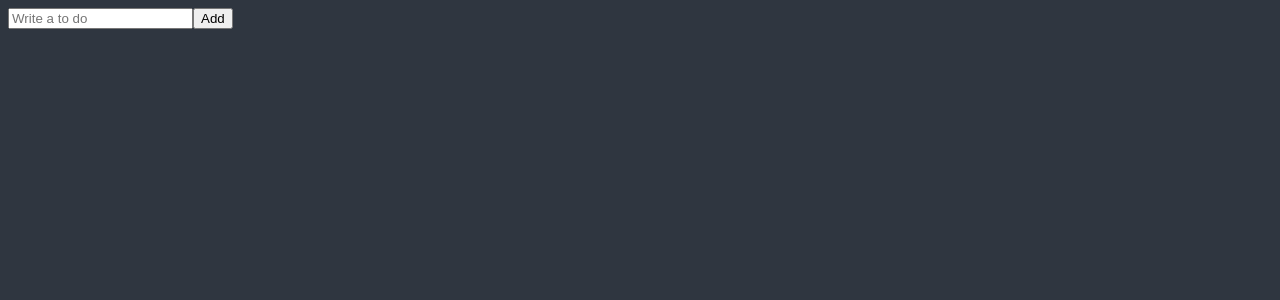
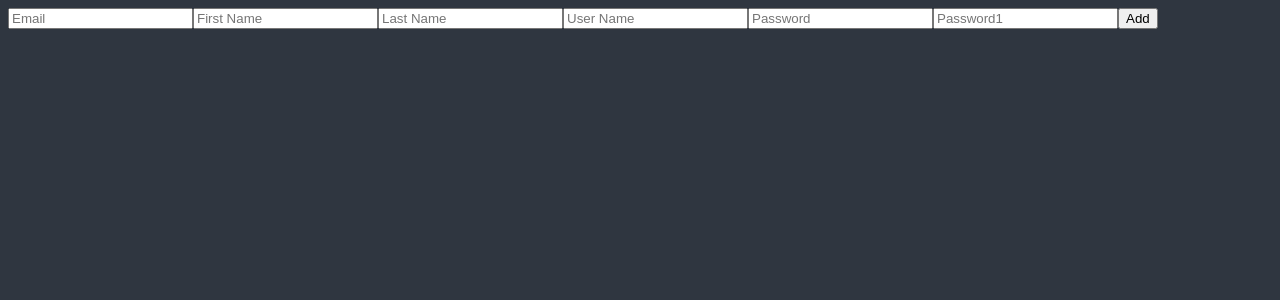
Before and after one commit to youngjeJO/recoil-todo, a React (Create React App) app: page / in a window 1280 px wide. Shown: the top 300 px of the page. Built offline with nearby package versions, Linux system fonts and the light colour scheme.

Commit message:
feature react-hook-form

```diff
--- a/package.json
+++ b/package.json
@@ -15,6 +15,7 @@
     "react-apexcharts": "^1.4.0",
     "react-dom": "^18.1.0",
     "react-helmet": "^6.1.0",
+    "react-hook-form": "^7.31.3",
     "react-query": "^3.39.0",
     "react-router-dom": "^6.3.0",
     "react-scripts": "5.0.1",
--- a/src/ToDoList.tsx
+++ b/src/ToDoList.tsx
@@ -1,25 +1,99 @@
 import React, { useState } from 'react';
+import { useForm } from 'react-hook-form';
+
+interface IForm {
+  Email: 'string';
+  First_Name: 'string';
+  Last_Name: 'string';
+  User_Name: 'string';
+  Password: 'string';
+  Password1: 'string';
+}
 
 function ToDoList() {
-  const [toDo, setToDo] = useState('');
-  const onChange = (event: React.FormEvent<HTMLInputElement>) => {
-    const {
-      currentTarget: { value },
-    } = event;
-    setToDo(value);
+  const {
+    register,
+    handleSubmit,
+    formState: { errors },
+    setError,
+  } = useForm<IForm>();
+  const onValid = (data: IForm) => {
+    if (data.Password !== data.Password1) {
+      setError('Password1', { message: 'password are not the same' }, { shouldFocus: true });
+    }
   };
-  const onSubmit = (event: React.FormEvent<HTMLFormElement>) => {
-    event.preventDefault();
-    console.log(toDo);
-  };
+
   return (
     <div>
-      <form onSubmit={onSubmit}>
-        <input onChange={onChange} value={toDo} placeholder='Write a to do' />
+      <form onSubmit={handleSubmit(onValid)}>
+        <input
+          {...register('Email', {
+            required: ' Email is required',
+            pattern: {
+              value: /^[A-Za-z0-9._%+-]+@naver.com$/,
+              message: 'only naver.com emails allowed',
+            },
+          })}
+          placeholder='Email'
+        />
+        <span>{errors?.Email?.message}</span>
+        <input
+          {...register('First_Name', {
+            required: true,
+            validate: {
+              noJo: (value) => (value.includes('jo') ? 'no Jo allowed' : true),
+              noJe: (value) => (value.includes('je') ? 'no Je allowed' : true),
+            },
+          })}
+          placeholder='First Name'
+        />
+        <span>{errors?.First_Name?.message}</span>
+        <input {...register('Last_Name', { required: true })} placeholder='Last Name' />
+        <span>{errors?.Last_Name?.message}</span>
+        <input
+          {...register('User_Name', { required: true, minLength: 10 })}
+          placeholder='User Name'
+        />
+        <span>{errors?.User_Name?.message}</span>
+        <input
+          {...register('Password', {
+            required: true,
+            minLength: { value: 5, message: 'your password is too short.' },
+          })}
+          placeholder='Password'
+        />
+        <span>{errors?.Password?.message}</span>
+        <input
+          {...register('Password1', { required: 'password is required', minLength: 5 })}
+          placeholder='Password1'
+        />
+        <span>{errors?.Password1?.message}</span>
         <button>Add</button>
       </form>
     </div>
   );
 }
 
+// function ToDoList() {
+//   const [toDo, setToDo] = useState('');
+//   const onChange = (event: React.FormEvent<HTMLInputElement>) => {
+//     const {
+//       currentTarget: { value },
+//     } = event;
+//     setToDo(value);
+//   };
+//   const onSubmit = (event: React.FormEvent<HTMLFormElement>) => {
+//     event.preventDefault();
+//     console.log(toDo);
+//   };
+//   return (
+//     <div>
+//       <form onSubmit={onSubmit}>
+//         <input onChange={onChange} value={toDo} placeholder='Write a to do' />
+//         <button>Add</button>
+//       </form>
+//     </div>
+//   );
+// }
+
 export default ToDoList;
```
Also changed, not shown: 1 other file (tests, documents, lock files or other folders).
